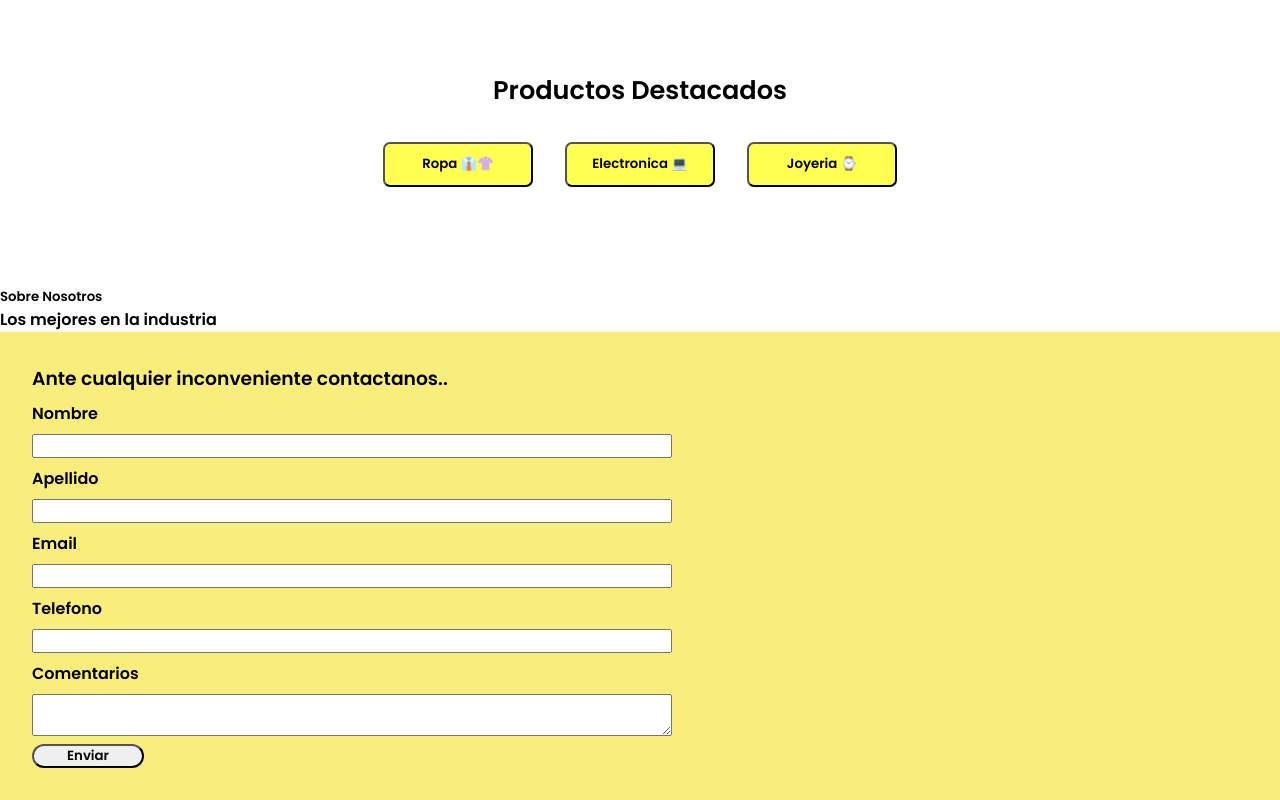
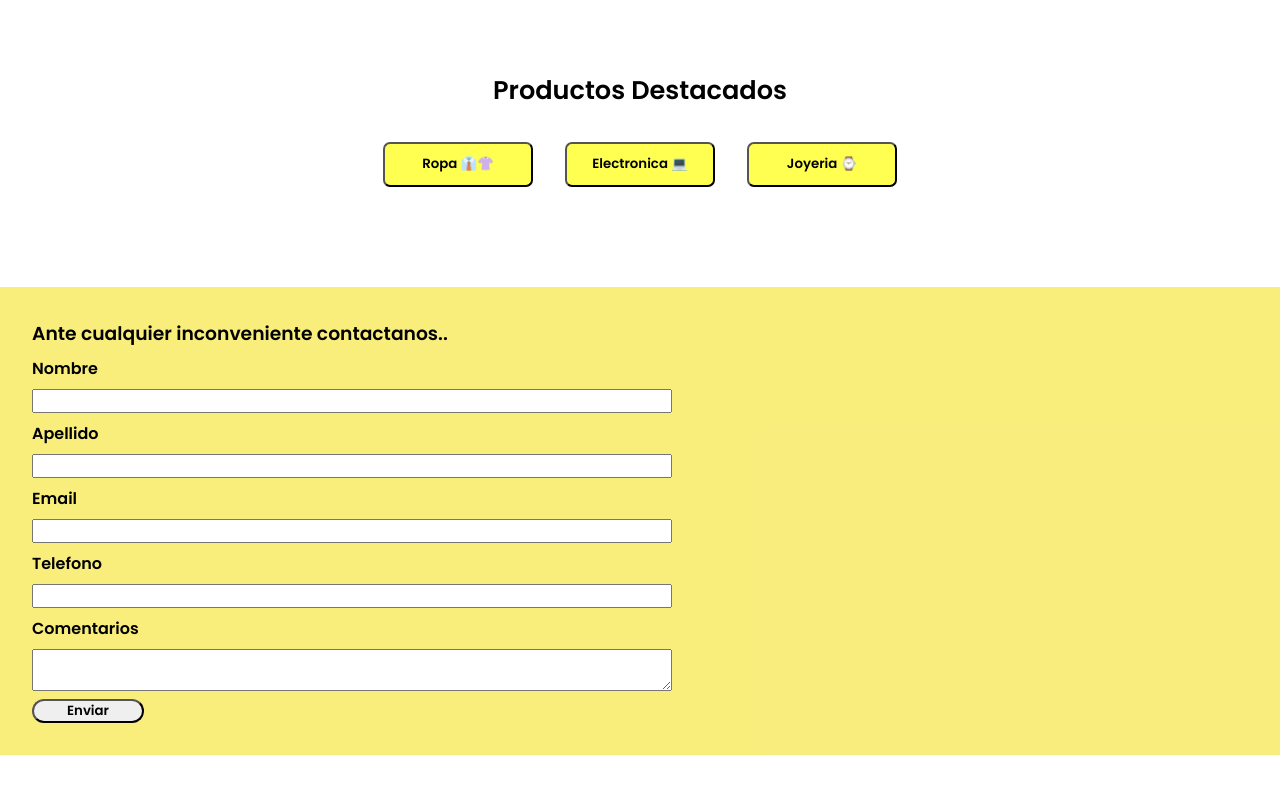
Before and after one commit to Whoiamx/KickStore, a website built with Vite: page ecommerce-integrador-gaston/index.html in a window 1280 px wide. Shown: the part 846-1646 px from the top of the page. After the commit the page ends 1601 px from the top, so only its background shows below. Built offline with nearby package versions, Linux system fonts and the light colour scheme; no server answers.

Commit message:
ajustes varios

```diff
--- a/ecommerce-integrador-gaston/index.html
+++ b/ecommerce-integrador-gaston/index.html
@@ -71,10 +71,10 @@
         </div>
         <div id="product-page"></div>
       </section>
-      <section class="ec-about-us">
+      <!-- <section class="ec-about-us">
         <h5>Sobre Nosotros</h5>
         <p>Los mejores en la industria</p>
-      </section>
+      </section> -->
       <section class="ec-contact">
         <form class="ec-contact-form" action="#">
           <h3>Ante cualquier inconveniente contactanos..</h3>
```
